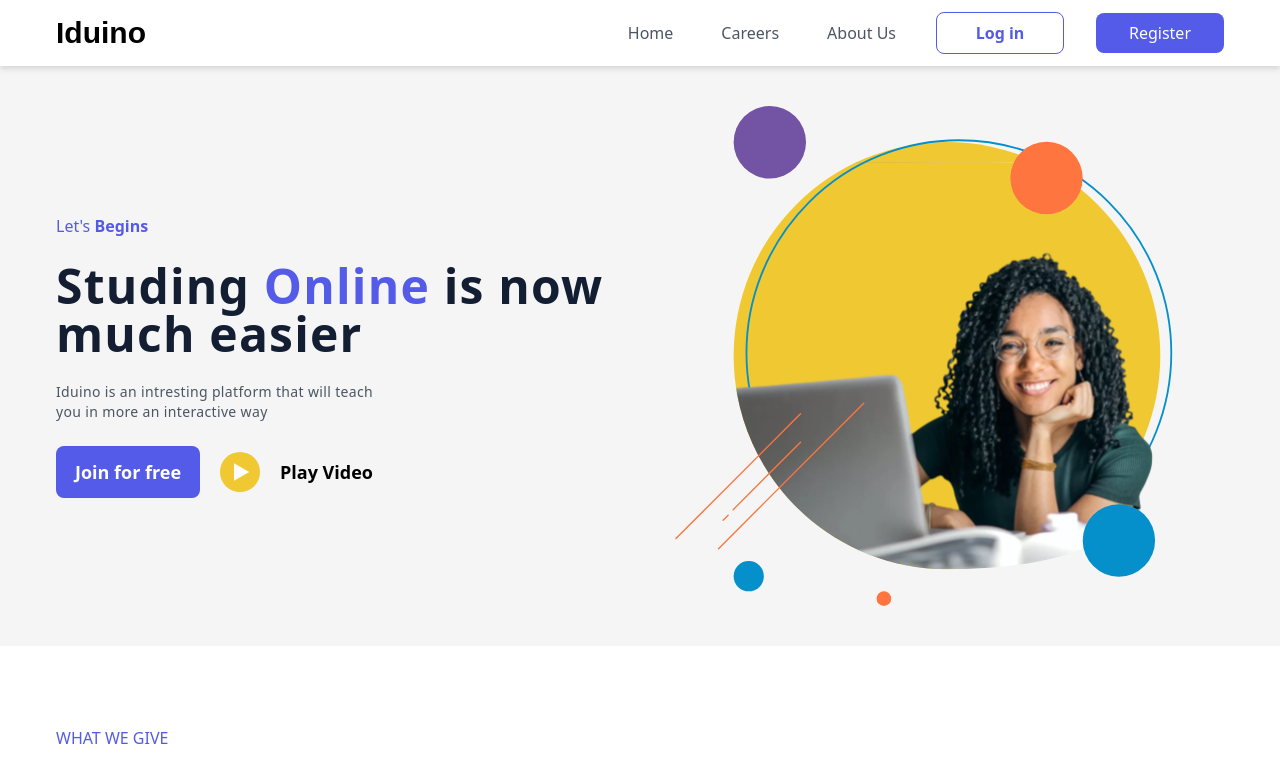
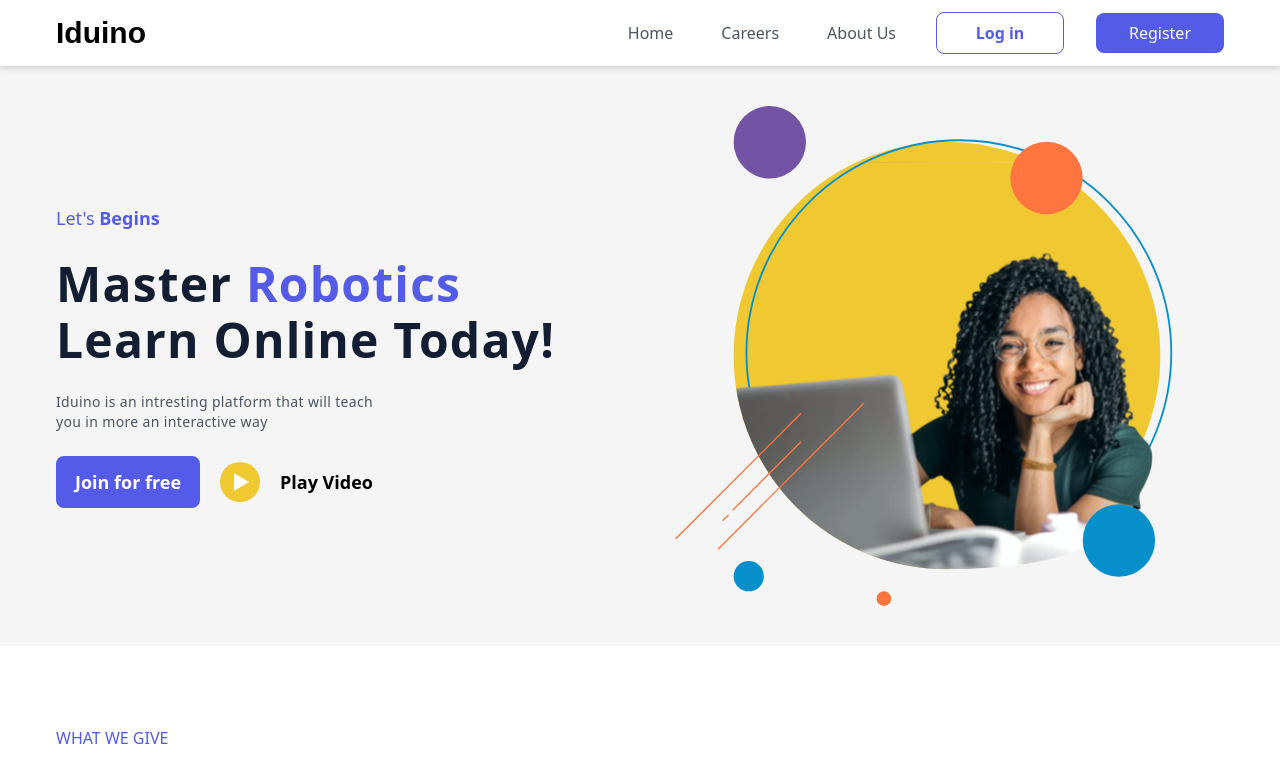
Before and after one commit to nagaphbilla/Iduino-Frontend, a React (Create React App) app: page / in a window 1280 px wide. Shown: the top 764 px of the page. Built offline with nearby package versions, Linux system fonts and the light colour scheme.

Commit message:
added final changes

```diff
--- a/src/components/Hero.jsx
+++ b/src/components/Hero.jsx
@@ -5,11 +5,13 @@ export default function Slide1() {
   return (
     <div className="px-5  mx-auto flex justify-center md:py-10 md:justify-between md:px-14 items-center background_img">
       <div className="flex flex-col gap-6 py-16 justify-center items-center md:items-start">
-        <p className="hidden md:block text-md text-clr-primary">Let's <strong>Begins</strong></p>
-        <h2 className="font-bold md:text-5xl lineHeight tracking-wide text-hero-clr text-4xl">
-          Studing<span className="text-clr-primary"> Online </span>is now
+        <p className="hidden md:block text-lg text-clr-primary">
+          Let's <strong>Begins</strong>
+        </p>
+        <h2 className="font-bold md:text-5xl tracking-wide text-hero-clr text-4xl" style={{lineHeight : "3.5rem"}}>
+          Master<span className="text-clr-primary"> Robotics </span>
           <br />
-           much easier
+          Learn Online Today!
         </h2>
         <p className="text-gray-600 text-sm tracking-wide">
           Iduino is an intresting platform that will teach
--- a/src/styles.css
+++ b/src/styles.css
@@ -102,10 +102,6 @@ nav {
   background-color: #f0c932;
 }
 
-.lineHeight {
-  line-height: 3.5rem;
-}
-
 .background_img_card1 {
   background-image: url(./assets/16.svg);
   background-repeat: no-repeat;
```
